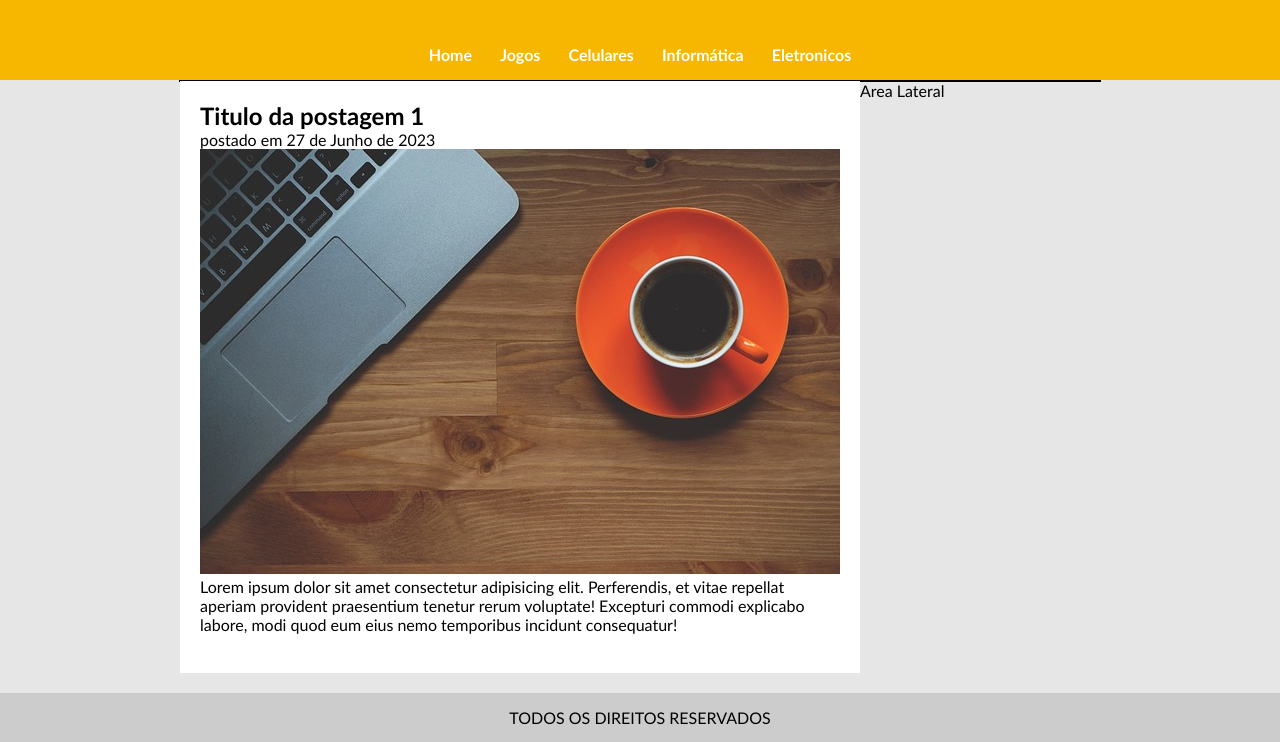
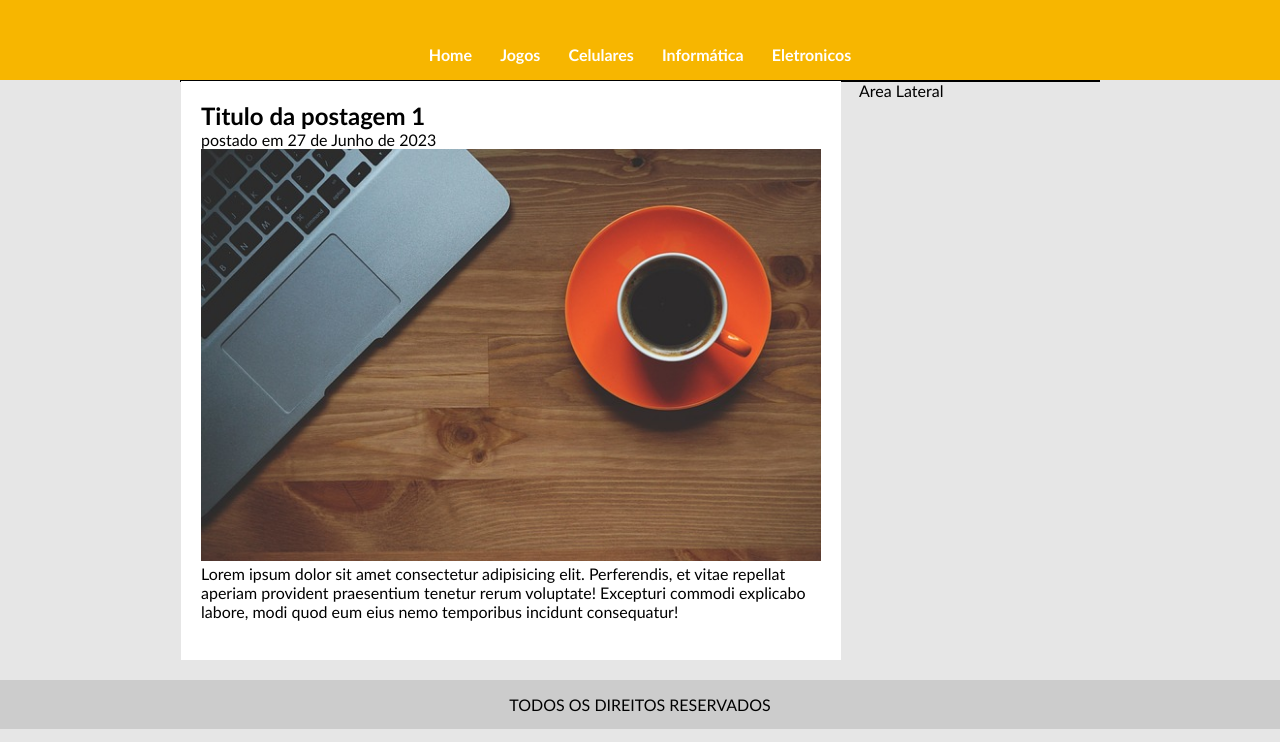
Before and after one commit to LucasCaiar/TecBlog, a plain HTML site: page index.html in a window 1280 px wide. Shown: the part 83-825 px from the top of the page. Drawn offline with Linux system fonts and the light colour scheme.

Commit message:
corrige espaçamento entre postagem e lateral

```diff
--- a/estilo.css
+++ b/estilo.css
@@ -1,6 +1,7 @@
 * {
     margin: 0;
     padding: 0;
+    box-sizing: border-box;
 }
 body {
     font-size: 1em;
@@ -52,11 +53,14 @@ h1 {
     /* border:1px solid blue; */
 }
 .postagens {
-    /* width: 660px; */
+    width: 660px;
     float: left;
     padding: 20px;
     margin-bottom: 20px;
     background-color: white;
+}
+img{
+    width: 100%;
 }
 .lateral {
     width: 240px;
```
Also changed, not shown: nova_pasta/novo_arq_renome.html (added, +2 -0 lines), .teste.html (added).
